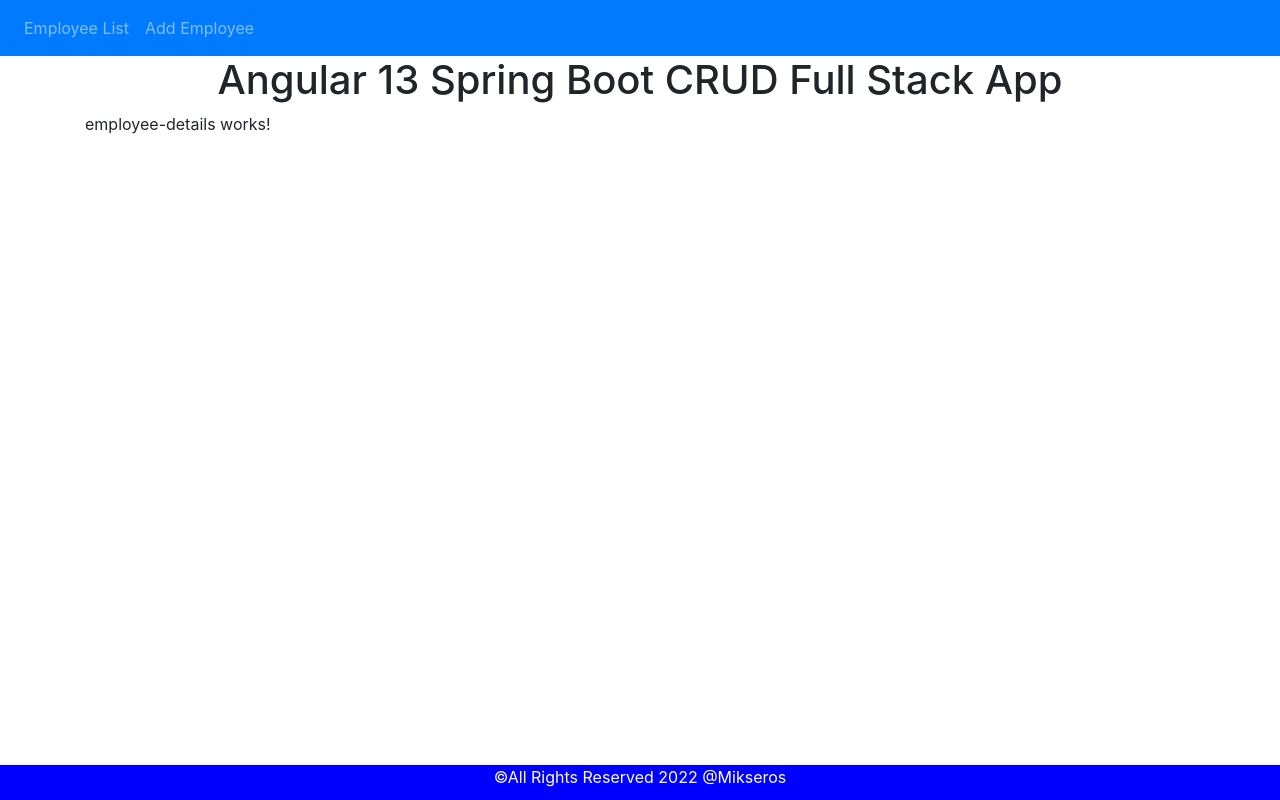
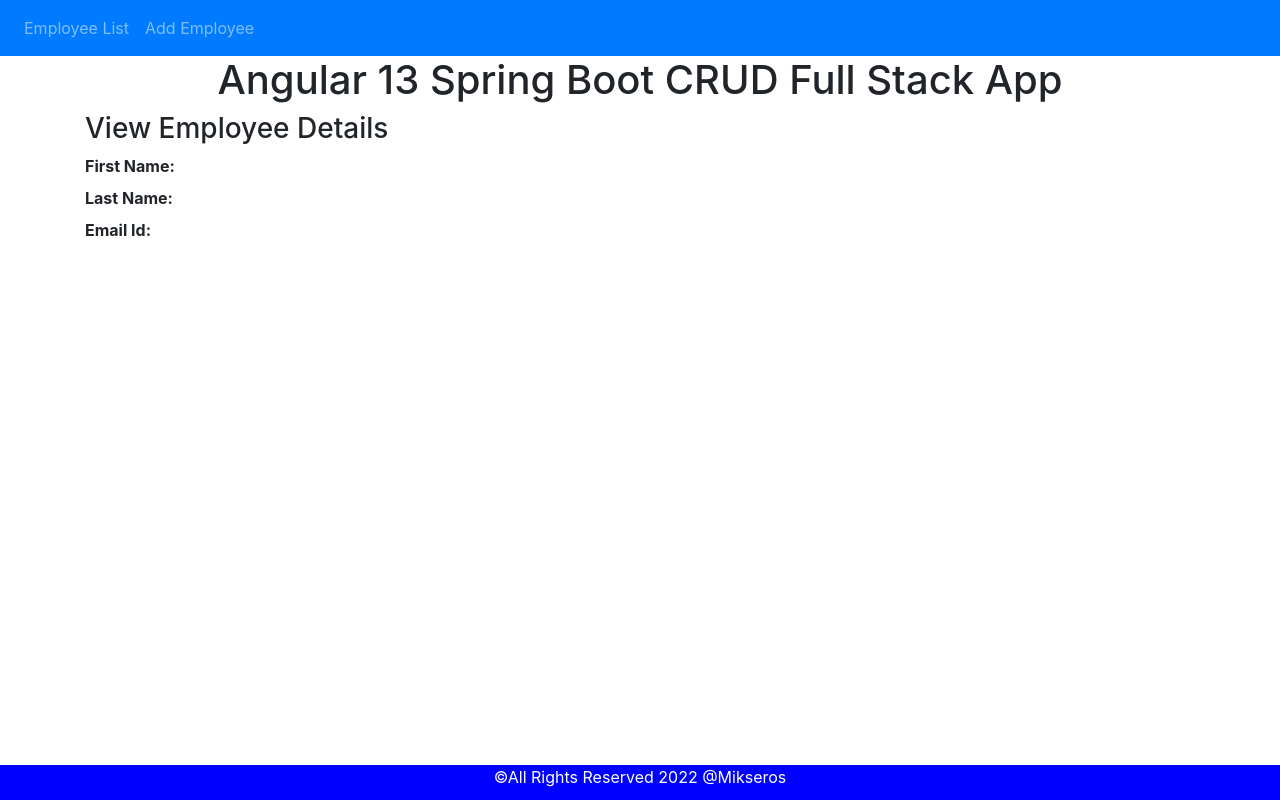
Before and after one commit to mikseros/employee-management-system-frontend, an Angular app: page /employee-details/1 in a window 1280 px wide. Built offline with nearby package versions, Linux system fonts and the light colour scheme; no server answers.

Commit message:
'employee-details' page & connection with REST API

```diff
--- a/src/app/employee-details/employee-details.component.html
+++ b/src/app/employee-details/employee-details.component.html
@@ -1 +1,12 @@
-<p>employee-details works!</p>
+<h3> View Employee Details </h3>
+<div>
+    <div>
+        <label> <b> First Name: </b></label> {{employee.firstName}}
+    </div>
+    <div>
+        <label> <b> Last Name: </b></label> {{employee.lastName}}
+    </div>
+    <div>
+        <label> <b> Email Id: </b></label> {{employee.emailId}}
+    </div>
+</div>
--- a/src/app/employee-details/employee-details.component.ts
+++ b/src/app/employee-details/employee-details.component.ts
@@ -1,4 +1,7 @@
 import { Component, OnInit } from '@angular/core';
+import { ActivatedRoute } from '@angular/router';
+import { Employee } from '../employee';
+import { EmployeeService } from '../employee.service';
 
 @Component({
   selector: 'app-employee-details',
@@ -7,9 +10,18 @@ import { Component, OnInit } from '@angular/core';
 })
 export class EmployeeDetailsComponent implements OnInit {
 
-  constructor() { }
+  id!: number;
+  employee!: Employee;
+  constructor(private route: ActivatedRoute,
+    private employeeService: EmployeeService) { }
 
   ngOnInit(): void {
+    this.id = this.route.snapshot.params['id'];
+
+    this.employee = new Employee();
+    this.employeeService.getEmployeeById(this.id).subscribe( data => {
+      this.employee = data;
+    });
   }
 
 }
```
